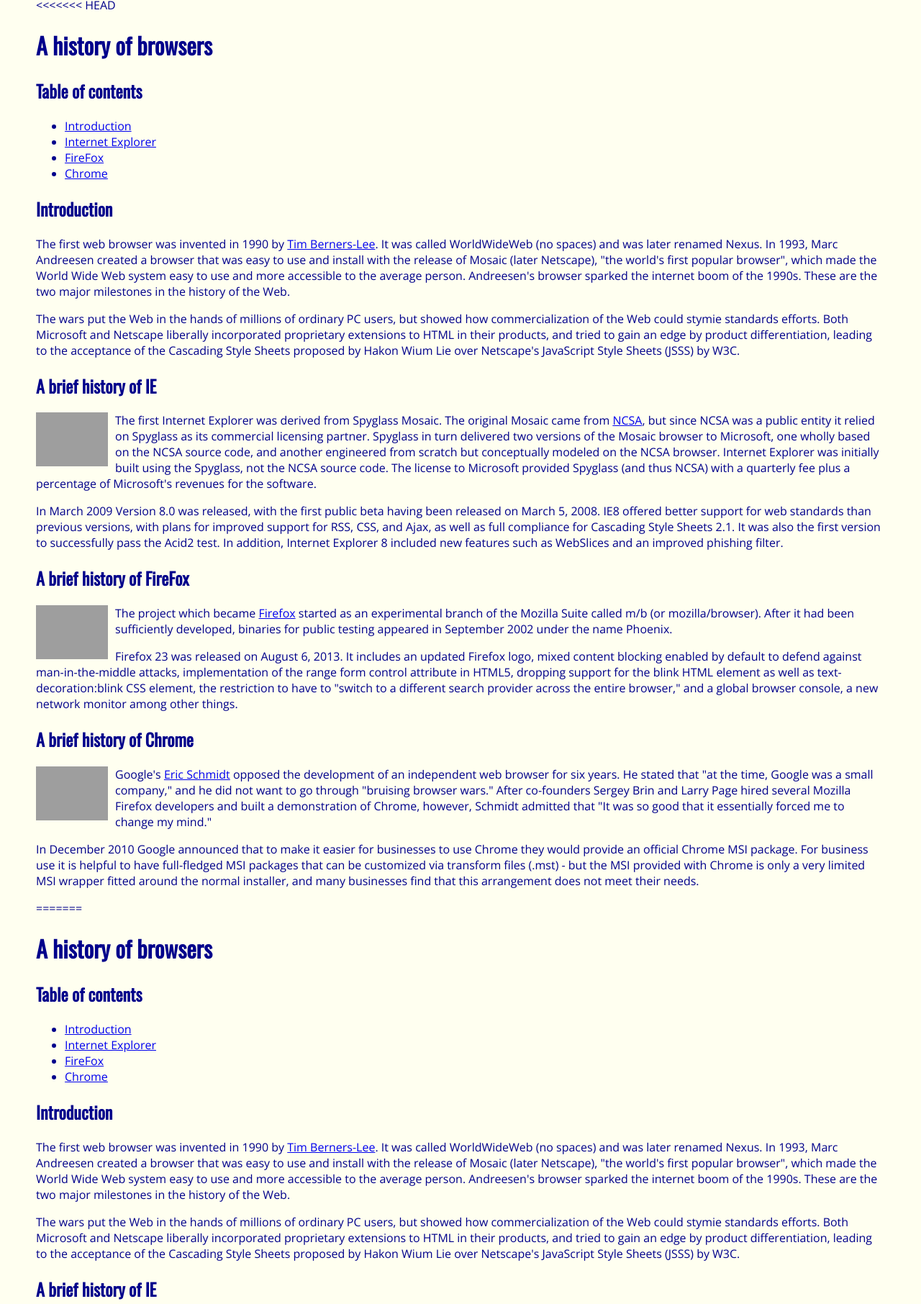
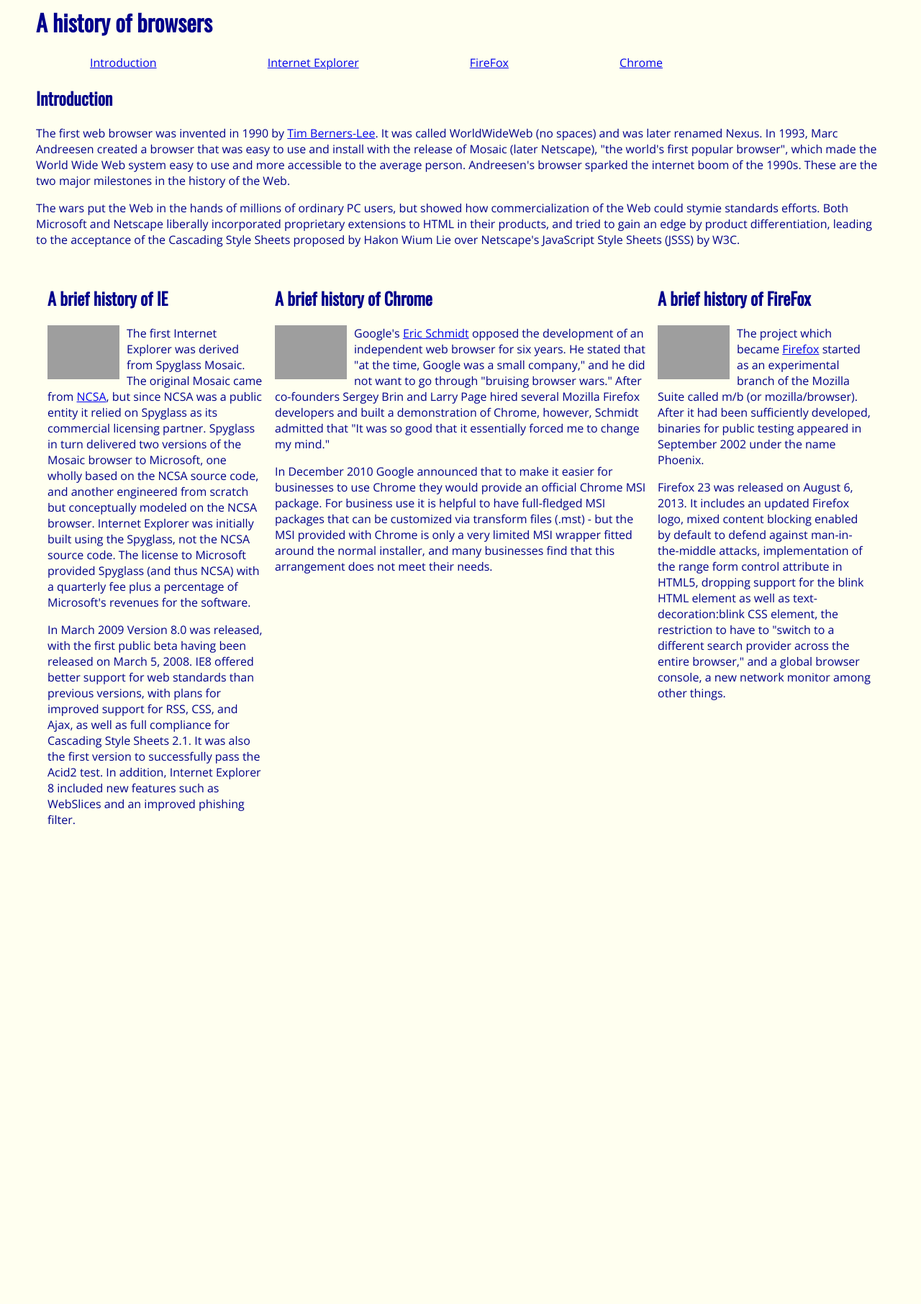
Before and after one commit to rhynes/browserHistory1, a plain HTML site: page index.html in a window 1280 px wide. Shown: the part 14-1826 px from the top of the page at 72% size. After the commit the page ends 1196 px from the top, so only its background shows below. Drawn offline with nearby package versions, Linux system fonts and the light colour scheme; grey boxes are pictures that could not be loaded.

Commit message:
finnished broswer history 3

```diff
--- a/index.html
+++ b/index.html
@@ -1,4 +1,4 @@
-<<<<<<< HEAD
+
 <!DOCTYPE html>
 <html lang="en">
 <head>
@@ -11,81 +11,40 @@
 <script>document.write('<script src="http://' + (location.host || 'localhost').split(':')[0] + ':35729/livereload.js?snipver=1"></' + 'script>')</script>
 <body>
 <h1>A history of browsers</h1>
-<h2>Table of contents</h2>
-<ul>
+<div id="navbar"><ul>
   <li><a href="#Intro">Introduction</a></li>
   <li><a href="#IE">Internet Explorer</a></li>
   <li><a href="#FireFox">FireFox</a></li>
   <li><a href="#Chrome">Chrome</a></li>
-</ul>
+</ul></div>
 <h2><a name="Intro">Introduction</a></h2>
 <p>The first web browser was invented in 1990 by <a href=" https://en.wikipedia.org/wiki/Tim_Berners-Lee">Tim Berners-Lee</a>. It was called WorldWideWeb (no spaces) and was later renamed Nexus. In 1993, Marc Andreesen created a browser that was easy to use and install with the release of Mosaic (later Netscape), "the world's first popular browser", which made the World Wide Web system easy to use and more accessible to the average person. Andreesen's browser sparked the internet boom of the 1990s. These are the two major milestones in the history of the Web.
 </p>
 <p>The wars put the Web in the hands of millions of ordinary PC users, but showed how commercialization of the Web could stymie standards efforts. Both Microsoft and Netscape liberally incorporated proprietary extensions to HTML in their products, and tried to gain an edge by product differentiation, leading to the acceptance of the Cascading Style Sheets proposed by Hakon Wium Lie over Netscape's JavaScript Style Sheets (JSSS) by W3C.</p>
 
 
-<h2><a name="IE">A brief history of IE</a></h2>
+<div class="left">
+  <h2><a name="IE">A brief history of IE</a></h2>
 <img src="http://upload.wikimedia.org/wikipedia/en/1/10/Internet_Explorer_7_Logo.png" width="100px"/>
 <p>The first Internet Explorer was derived from Spyglass Mosaic. The original Mosaic came from <a href="http://www.ncsa.illinois.edu/">NCSA</a>, but since NCSA was a public entity it relied on Spyglass as its commercial licensing partner. Spyglass in turn delivered two versions of the Mosaic browser to Microsoft, one wholly based on the NCSA source code, and another engineered from scratch but conceptually modeled on the NCSA browser. Internet Explorer was initially built using the Spyglass, not the NCSA source code. The license to Microsoft provided Spyglass (and thus NCSA) with a quarterly fee plus a percentage of Microsoft's revenues for the software.</p>
 
-<p>In March 2009 Version 8.0 was released, with the first public beta having been released on March 5, 2008. IE8 offered better support for web standards than previous versions, with plans for improved support for RSS, CSS, and Ajax, as well as full compliance for Cascading Style Sheets 2.1. It was also the first version to successfully pass the Acid2 test. In addition, Internet Explorer 8 included new features such as WebSlices and an improved phishing filter.</p>
+<p>In March 2009 Version 8.0 was released, with the first public beta having been released on March 5, 2008. IE8 offered better support for web standards than previous versions, with plans for improved support for RSS, CSS, and Ajax, as well as full compliance for Cascading Style Sheets 2.1. It was also the first version to successfully pass the Acid2 test. In addition, Internet Explorer 8 included new features such as WebSlices and an improved phishing filter.</p></div>
 
-<h2><a name="FireFox">A brief history of FireFox</a></h2>
+<div class="right">
+  <h2><a name="FireFox">A brief history of FireFox</a></h2>
 <img src="http://upload.wikimedia.org/wikipedia/commons/f/ff/Mozilla_Firefox_logo_2013.png" width="100px"/>
 <p>The project which became <a href="https://www.mozilla.org/en-US/firefox/new/">Firefox</a> started as an experimental branch of the Mozilla Suite called m/b (or mozilla/browser). After it had been sufficiently developed, binaries for public testing appeared in September 2002 under the name Phoenix.</p>
 
-<p>Firefox 23 was released on August 6, 2013. It includes an updated Firefox logo, mixed content blocking enabled by default to defend against man-in-the-middle attacks, implementation of the range form control attribute in HTML5, dropping support for the blink HTML element as well as text-decoration:blink CSS element, the restriction to have to "switch to a different search provider across the entire browser," and a global browser console, a new network monitor among other things.</p>
+<p>Firefox 23 was released on August 6, 2013. It includes an updated Firefox logo, mixed content blocking enabled by default to defend against man-in-the-middle attacks, implementation of the range form control attribute in HTML5, dropping support for the blink HTML element as well as text-decoration:blink CSS element, the restriction to have to "switch to a different search provider across the entire browser," and a global browser console, a new network monitor among other things.</p></div>
 
-<h2><a name="Chrome">A brief history of Chrome</a></h2>
+<div class="center">
+  <h2><a name="Chrome">A brief history of Chrome</a></h2>
 <img src="http://upload.wikimedia.org/wikipedia/commons/e/e2/Google_Chrome_icon_%282011%29.svg" width="100px"/>
 <p>Google's <a href="https://en.wikipedia.org/wiki/Eric_Schmidt">Eric Schmidt</a> opposed the development of an independent web browser for six years. He stated that "at the time, Google was a small company," and he did not want to go through "bruising browser wars." After co-founders Sergey Brin and Larry Page hired several Mozilla Firefox developers and built a demonstration of Chrome, however, Schmidt admitted that "It was so good that it essentially forced me to change my mind."</p>
 
-<p>In December 2010 Google announced that to make it easier for businesses to use Chrome they would provide an official Chrome MSI package. For business use it is helpful to have full-fledged MSI packages that can be customized via transform files (.mst) - but the MSI provided with Chrome is only a very limited MSI wrapper fitted around the normal installer, and many businesses find that this arrangement does not meet their needs.</p>
+<p>In December 2010 Google announced that to make it easier for businesses to use Chrome they would provide an official Chrome MSI package. For business use it is helpful to have full-fledged MSI packages that can be customized via transform files (.mst) - but the MSI provided with Chrome is only a very limited MSI wrapper fitted around the normal installer, and many businesses find that this arrangement does not meet their needs.</p></div>
 
 
 </body>
-=======
-<!DOCTYPE html>
-<html lang="en">
+
 <head>
-  <meta charset="UTF-8">
-  <title>history of browsers</title>
-</head>
-<script>document.write('<script src="http://' + (location.host || 'localhost').split(':')[0] + ':35729/livereload.js?snipver=1"></' + 'script>')</script>
-<body>
-<h1>A history of browsers</h1>
-<h2>Table of contents</h2>
-<ul>
-  <li><a href="#Intro">Introduction</a></li>
-  <li><a href="#IE">Internet Explorer</a></li>
-  <li><a href="#FireFox">FireFox</a></li>
-  <li><a href="#Chrome">Chrome</a></li>
-</ul>
-<h2><a name="Intro">Introduction</a></h2>
-<p>The first web browser was invented in 1990 by <a href=" https://en.wikipedia.org/wiki/Tim_Berners-Lee">Tim Berners-Lee</a>. It was called WorldWideWeb (no spaces) and was later renamed Nexus. In 1993, Marc Andreesen created a browser that was easy to use and install with the release of Mosaic (later Netscape), "the world's first popular browser", which made the World Wide Web system easy to use and more accessible to the average person. Andreesen's browser sparked the internet boom of the 1990s. These are the two major milestones in the history of the Web.
-</p>
-<p>The wars put the Web in the hands of millions of ordinary PC users, but showed how commercialization of the Web could stymie standards efforts. Both Microsoft and Netscape liberally incorporated proprietary extensions to HTML in their products, and tried to gain an edge by product differentiation, leading to the acceptance of the Cascading Style Sheets proposed by Hakon Wium Lie over Netscape's JavaScript Style Sheets (JSSS) by W3C.</p>
-
-
-<h2><a name="IE">A brief history of IE</a></h2>
-<img src="http://upload.wikimedia.org/wikipedia/en/1/10/Internet_Explorer_7_Logo.png" width="100px"/>
-<p>The first Internet Explorer was derived from Spyglass Mosaic. The original Mosaic came from <a href="http://www.ncsa.illinois.edu/">NCSA</a>, but since NCSA was a public entity it relied on Spyglass as its commercial licensing partner. Spyglass in turn delivered two versions of the Mosaic browser to Microsoft, one wholly based on the NCSA source code, and another engineered from scratch but conceptually modeled on the NCSA browser. Internet Explorer was initially built using the Spyglass, not the NCSA source code. The license to Microsoft provided Spyglass (and thus NCSA) with a quarterly fee plus a percentage of Microsoft's revenues for the software.</p>
-
-<p>In March 2009 Version 8.0 was released, with the first public beta having been released on March 5, 2008. IE8 offered better support for web standards than previous versions, with plans for improved support for RSS, CSS, and Ajax, as well as full compliance for Cascading Style Sheets 2.1. It was also the first version to successfully pass the Acid2 test. In addition, Internet Explorer 8 included new features such as WebSlices and an improved phishing filter.</p>
-
-<h2><a name="FireFox">A brief history of FireFox</a></h2>
-<img src="http://upload.wikimedia.org/wikipedia/commons/f/ff/Mozilla_Firefox_logo_2013.png" width="100px"/>
-<p>The project which became <a href="https://www.mozilla.org/en-US/firefox/new/">Firefox</a> started as an experimental branch of the Mozilla Suite called m/b (or mozilla/browser). After it had been sufficiently developed, binaries for public testing appeared in September 2002 under the name Phoenix.</p>
-
-<p>Firefox 23 was released on August 6, 2013. It includes an updated Firefox logo, mixed content blocking enabled by default to defend against man-in-the-middle attacks, implementation of the range form control attribute in HTML5, dropping support for the blink HTML element as well as text-decoration:blink CSS element, the restriction to have to "switch to a different search provider across the entire browser," and a global browser console, a new network monitor among other things.</p>
-
-<h2><a name="Chrome">A brief history of Chrome</a></h2>
-<img src="http://upload.wikimedia.org/wikipedia/commons/e/e2/Google_Chrome_icon_%282011%29.svg" width="100px"/>
-<p>Google's <a href="https://en.wikipedia.org/wiki/Eric_Schmidt">Eric Schmidt</a> opposed the development of an independent web browser for six years. He stated that "at the time, Google was a small company," and he did not want to go through "bruising browser wars." After co-founders Sergey Brin and Larry Page hired several Mozilla Firefox developers and built a demonstration of Chrome, however, Schmidt admitted that "It was so good that it essentially forced me to change my mind."</p>
-
-<p>In December 2010 Google announced that to make it easier for businesses to use Chrome they would provide an official Chrome MSI package. For business use it is helpful to have full-fledged MSI packages that can be customized via transform files (.mst) - but the MSI provided with Chrome is only a very limited MSI wrapper fitted around the normal installer, and many businesses find that this arrangement does not meet their needs.</p>
-
-
-</body>
->>>>>>> 043bec1e0299eeaa76ad8937c086f2dfff462219
-</html>
--- a/style.css
+++ b/style.css
@@ -13,3 +13,32 @@ img {
   float: left;
   margin-right: 10px;
 }
+#navbar ul {
+  list-style-type: none;
+  margin: 0;
+  padding: 0;
+}
+#navbar li {
+  display: inline;
+}
+#navbar a {
+  margin-left: 75px;
+  margin-right: 75px;
+}
+.left {
+  float: left;
+  width:300px;
+  padding: 1em;
+}
+
+.right {
+  float: right;
+  width: 300px;
+  padding: 1em;
+}
+
+.center {
+  margin-left: 300px;
+  margin-right: 300px;
+  padding: 1em;
+}
```
